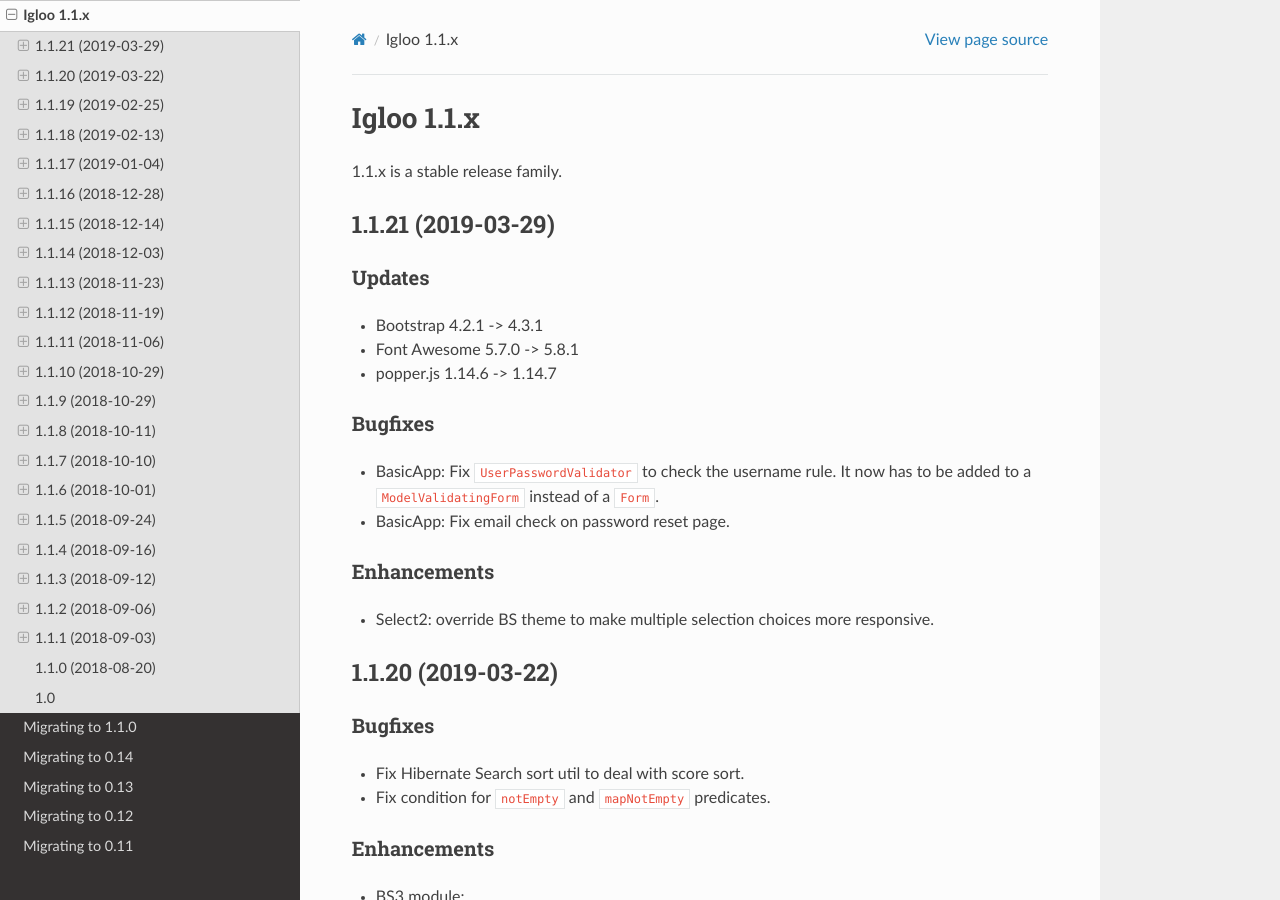
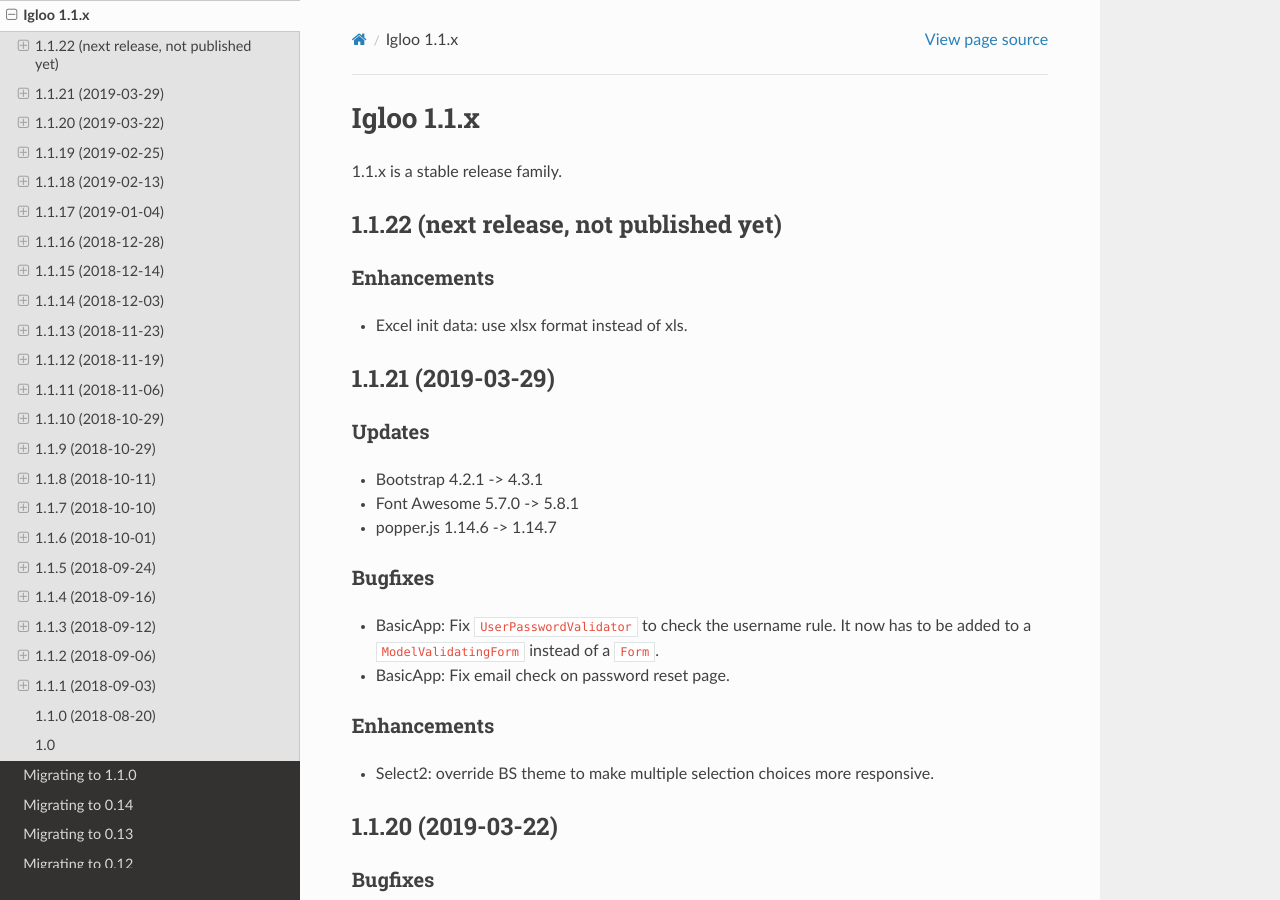
Before and after one commit to igloo-project/igloo-doc, a Sphinx documentation site: the page built from source/release-notes/1.1.x.rst, in a window 1280 px wide and 900 px high. Built offline with Sphinx 7.4.7 and the Read the Docs theme 2.0.0, drawn with Linux system fonts in a browser that asks for light colours.

Commit message:
1.1.22: update release notes

```diff
--- a/source/release-notes/1.1.x.rst
+++ b/source/release-notes/1.1.x.rst
@@ -3,6 +3,16 @@
 ###########
 
 1.1.x is a stable release family.
+
+.. _v1.1.22:
+
+1.1.22 (next release, not published yet)
+########################################
+
+Enhancements
+************
+
+* Excel init data: use xlsx format instead of xls.
 
 .. _v1.1.21:
 
```
